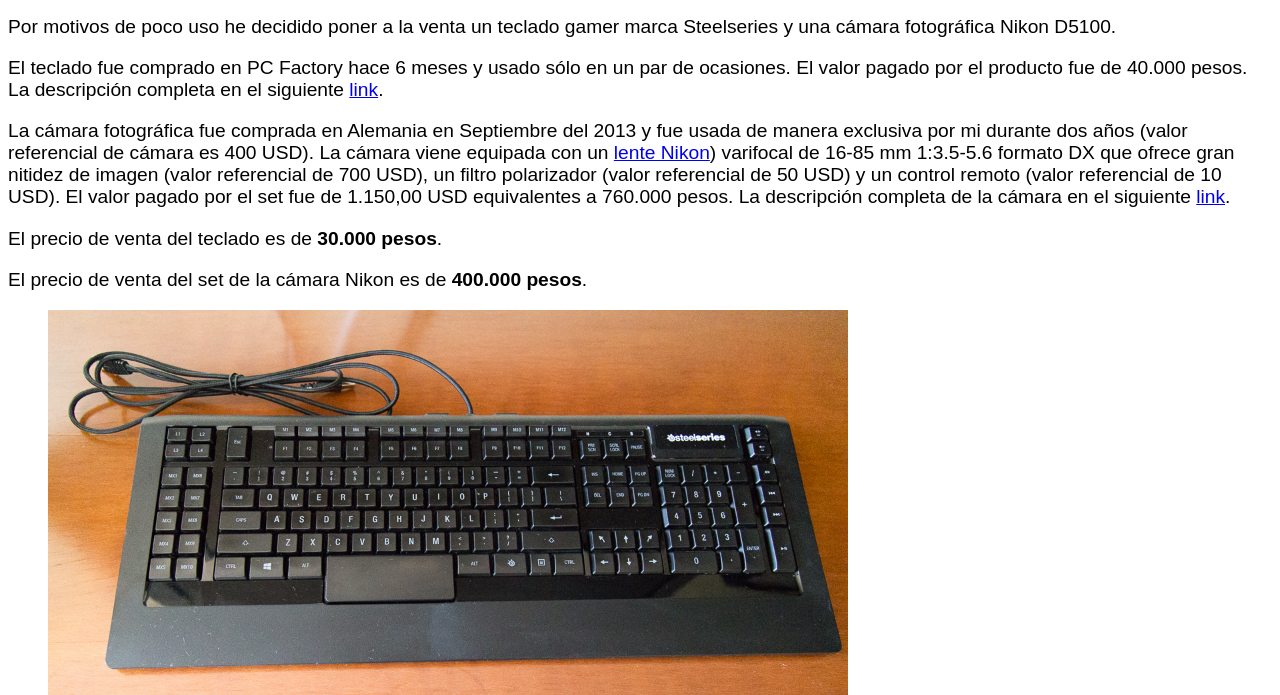
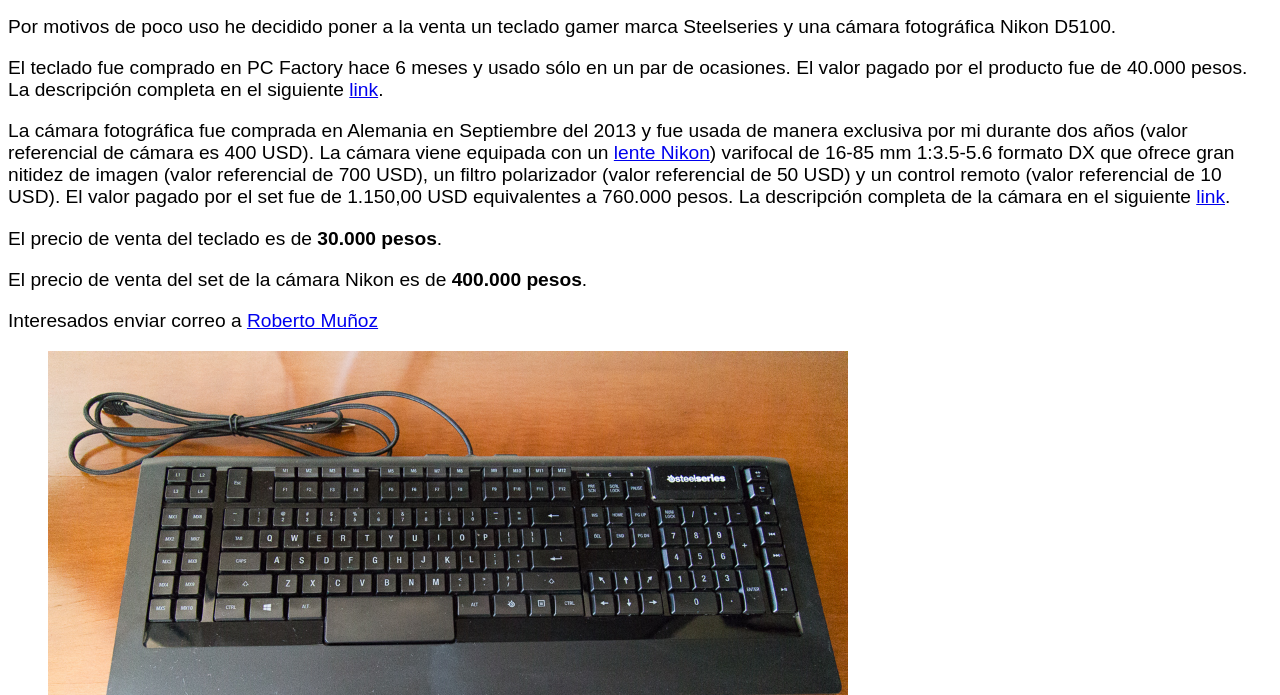
Before and after one commit to rpmunoz/rpmunoz.github.io, a website: page private/index.html in a window 1280 px wide. Shown: the part 105-800 px from the top of the page. Drawn offline with Linux system fonts and the light colour scheme.

Commit message:
Added mail of Roberto

```diff
--- a/private/index.html
+++ b/private/index.html
@@ -25,6 +25,7 @@ p  {
 
 <p>El precio de venta del teclado es de <strong>30.000 pesos</strong>.</p>
 <p>El precio de venta del set de la cámara Nikon es de <strong>400.000 pesos</strong>.</p>
+<p>Interesados enviar correo a <a href="mailto:rmunoz@uc.cl" target="_top">Roberto Muñoz</a></p>
 
 <figure>
     <img alt="alt text" src="equipo-1.jpg" title="Teclado Steelseries Apex 64145" width="800" />
```
